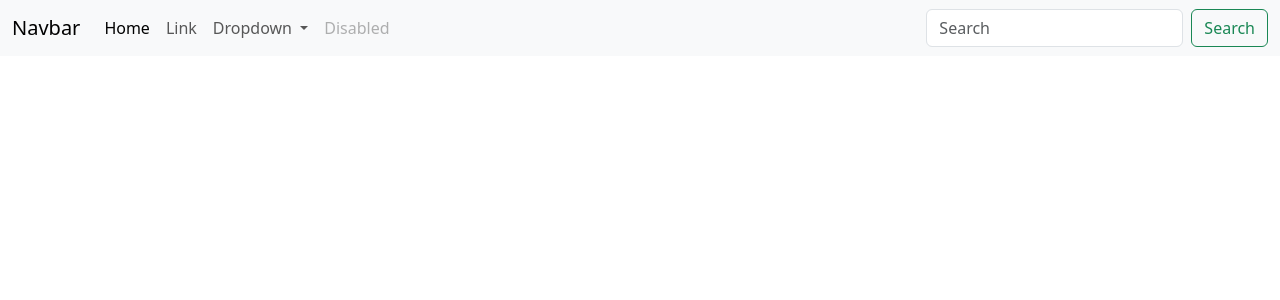
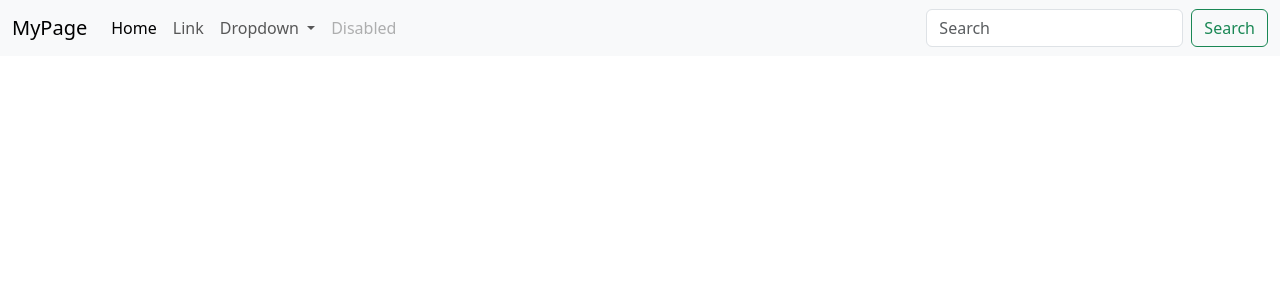
Before and after one commit to agent-builder-sarvesh/flask-tutorials, a Flask app: page / in a window 1280 px wide. Shown: the top 300 px of the page. Run offline with Flask 3, Linux system fonts and the light colour scheme.

Commit message:
testing...

```diff
--- a/templates/index.html
+++ b/templates/index.html
@@ -15,7 +15,7 @@
   <body>
     <nav class="navbar navbar-expand-lg bg-body-tertiary">
       <div class="container-fluid">
-        <a class="navbar-brand" href="#">Navbar</a>
+        <a class="navbar-brand" href="#"> MyPage </a>
         <button
           class="navbar-toggler"
           type="button"
@@ -76,10 +76,8 @@
         </div>
       </div>
     </nav>
-
+    <div class="container mt-4">
     <!-- Bootstrap JS -->
-    <script
-      src="https://cdn.jsdelivr.net/npm/bootstrap@5.3.3/dist/js/bootstrap.bundle.min.js"
-    ></script>
+    <script src="https://cdn.jsdelivr.net/npm/bootstrap@5.3.3/dist/js/bootstrap.bundle.min.js"></script>
   </body>
 </html>
```
